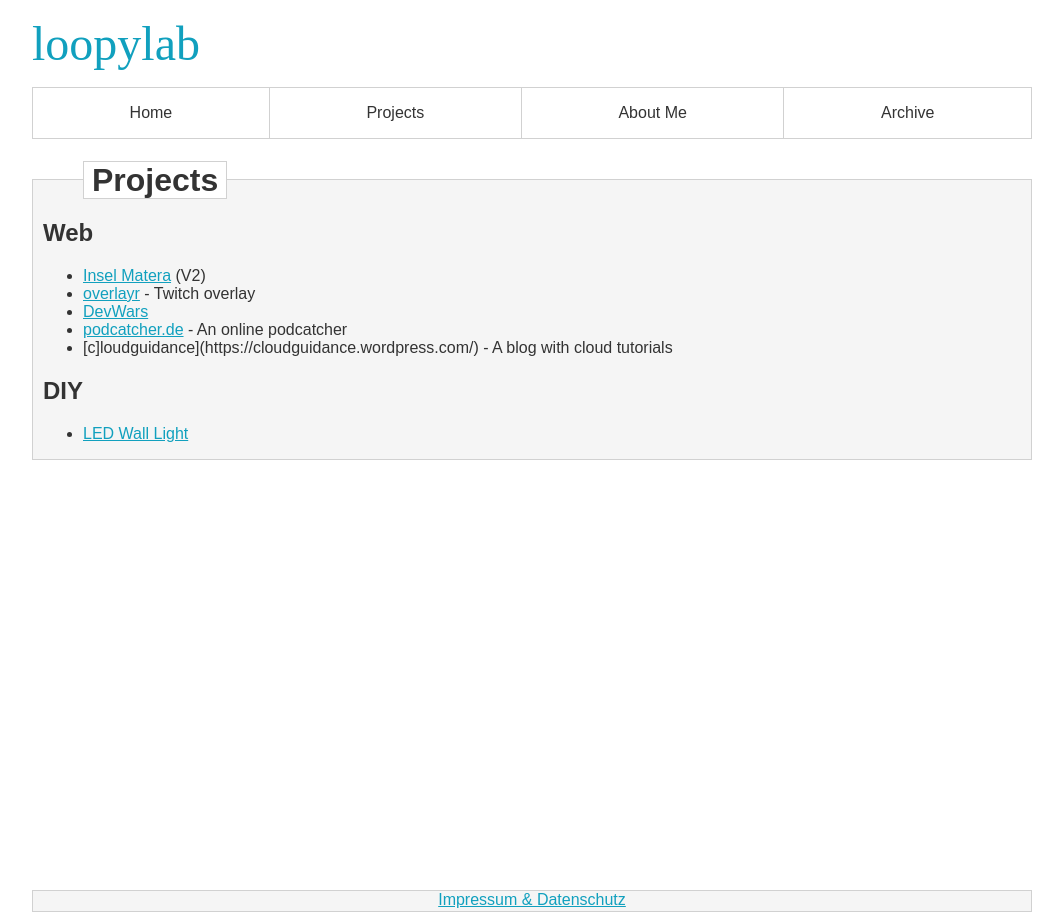
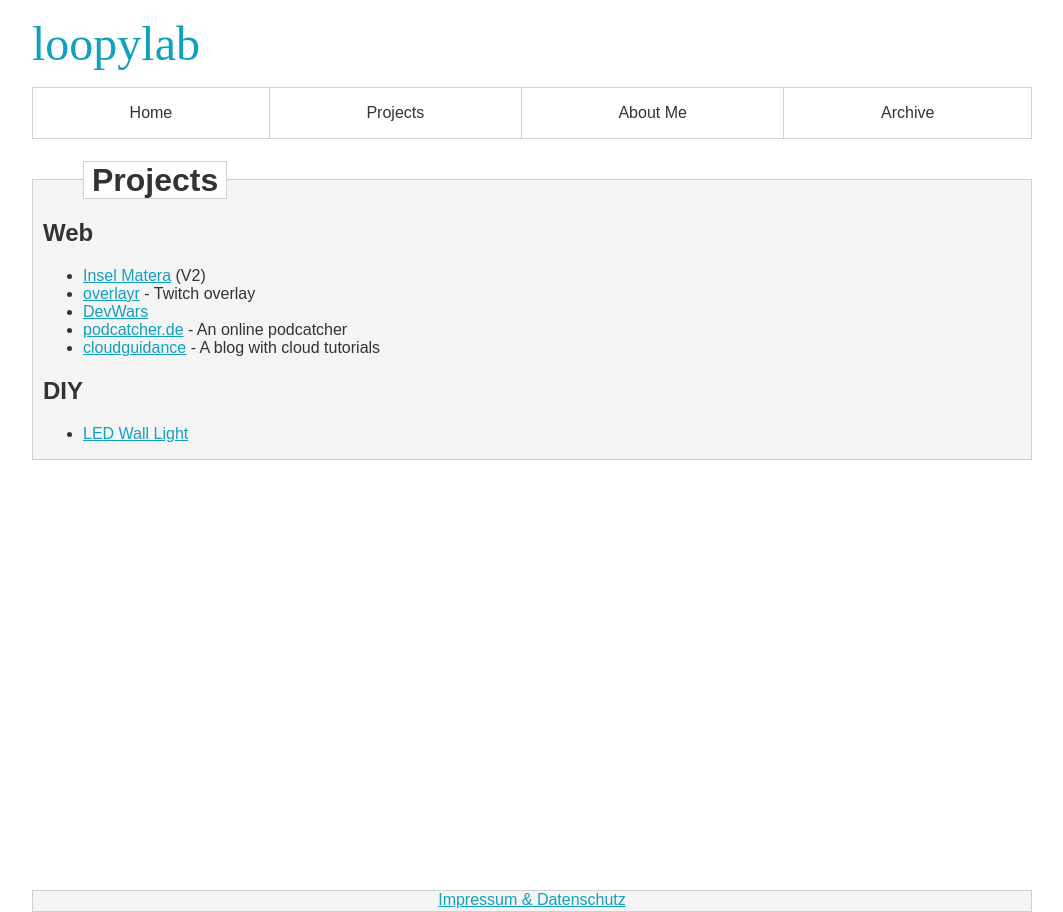
Before and after one commit to DirkHeinke/loopylab, a Jekyll site: the page built from projects.md, in a window 1280 px wide. Shown: the whole page, without its empty margins (108-1171 px from the left). Built offline with Jekyll 4.4.1, drawn with Linux system fonts in a browser that asks for light colours; nearby versions of some CDN libraries; some web fonts are replaced.

Commit message:
Fix typo

```diff
--- a/projects.md
+++ b/projects.md
@@ -8,7 +8,7 @@ title: Projects
 * [overlayr](http://overlayr.net/) - Twitch overlay
 * [DevWars](http://devwars.tv/)
 * [podcatcher.de](http://podcatcher.de/) - An online podcatcher
-* [c]loudguidance](https://cloudguidance.wordpress.com/) - A blog with cloud tutorials
+* [cloudguidance](https://cloudguidance.wordpress.com/) - A blog with cloud tutorials
 
 ## DIY
 * [LED Wall Light](/2014/09/27/led-wall-light.html)
```
